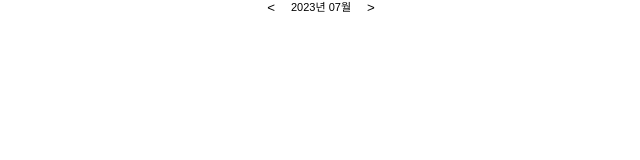
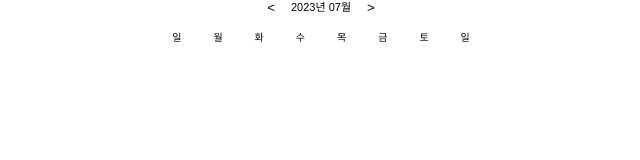
Before and after one commit to Gwasuwon-shot/web-pre-task, a React (Vite) app: page /hye-in in a window 1280 px wide. Shown: the top 160 px of the page, without its empty margins (319-959 px from the left). Built offline with nearby package versions, Linux system fonts and the light colour scheme; a web font is replaced by a local one.

Commit message:
[ feat ] week부분

```diff
--- a/src/components/hyein/Calendar.tsx
+++ b/src/components/hyein/Calendar.tsx
@@ -1,6 +1,7 @@
 import React, { useState } from "react";
 import CalendarHeader from "./CalendarHeader";
 import { format, subMonths, addMonths } from "date-fns";
+import Week from "./Week";
 
 export default function Calendar() {
   const [currentMonth, setCurrentMonth] = useState(new Date());
@@ -12,5 +13,10 @@ export default function Calendar() {
     setCurrentMonth(addMonths(currentMonth, 1));
   }
 
-  return <CalendarHeader prevMonth={prevMonth} nextMonth={nextMonth} currentMonth={currentMonth} />;
+  return (
+    <div>
+      <CalendarHeader prevMonth={prevMonth} nextMonth={nextMonth} currentMonth={currentMonth} />
+      <Week />
+    </div>
+  );
 }
--- /dev/null
+++ b/src/components/hyein/Week.tsx
@@ -0,0 +1,26 @@
+import React from "react";
+import styled from "styled-components";
+
+export default function Week() {
+  const DATE: string[] = ["일", "월", "화", "수", "목", "금", "토", "일"];
+
+  const dateList: JSX.Element[] = DATE.map((day, index) => <DayWrapper key={index}>{day}</DayWrapper>);
+  return <WeekWrapper>{dateList}</WeekWrapper>;
+}
+
+const WeekWrapper = styled.section`
+  display: flex;
+  justify-content: center;
+  align-items: center;
+  font-size: 1rem;
+  gap: 3.2rem;
+  font-weight: 400;
+  margin-top: 1.8rem;
+`;
+
+const DayWrapper = styled.span`
+  display: flex;
+  justify-content: center;
+  align-items: center;
+  height: auto;
+`;
```
